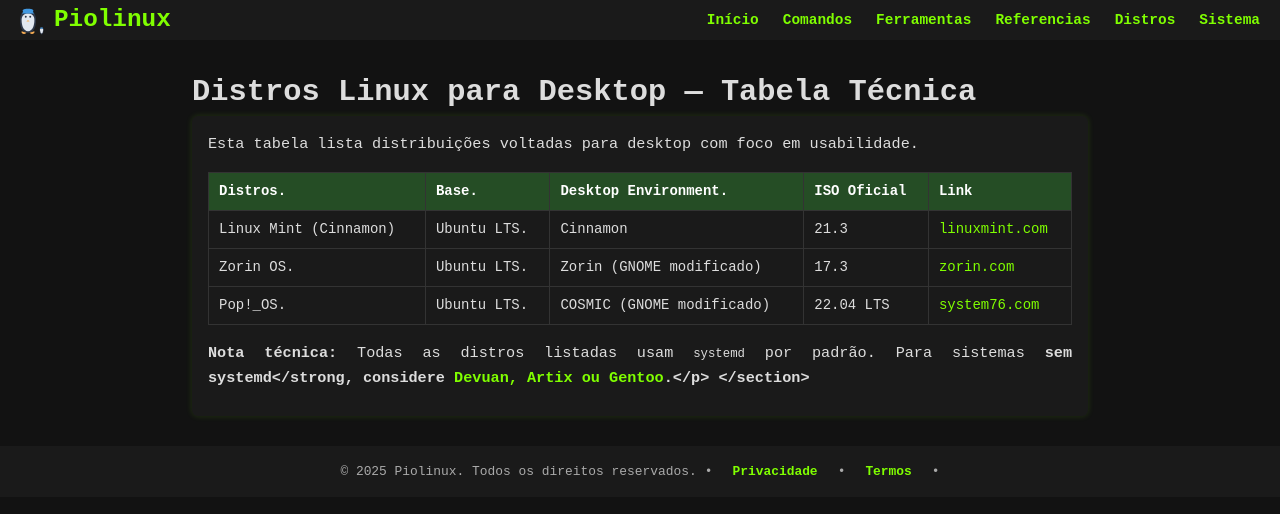
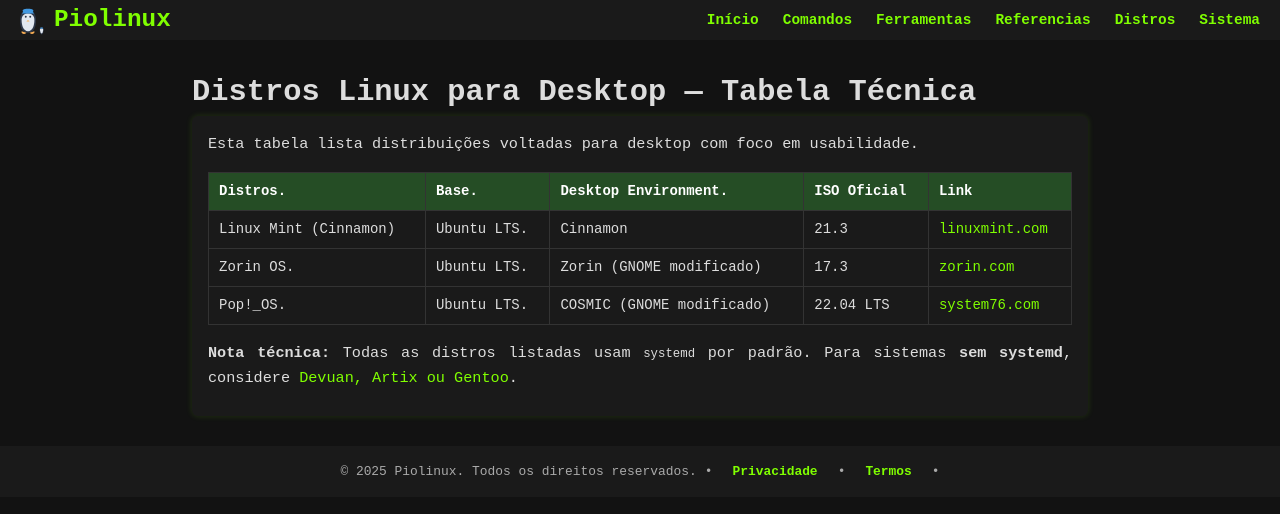
Before and after one commit to Piolinux/piolinux-site, a Jekyll site: the page built from _pages/_distros/distros-linux-para-desktop-tabela-tecnica.md, in a window 1280 px wide. Shown: the top 514 px of the page. Built offline with Jekyll 4.4.1, drawn with Linux system fonts in a browser that asks for light colours.

Commit message:
Update distros-linux-para-desktop-tabela-tecnica.md

```diff
--- a/_pages/_distros/distros-linux-para-desktop-tabela-tecnica.md
+++ b/_pages/_distros/distros-linux-para-desktop-tabela-tecnica.md
@@ -46,5 +46,5 @@ tags: [linux, desktop, distros, mint, zorin, pop-os, cinnamon, gnome, sysadmin]
 
 
 <p><strong>Nota técnica:</strong> Todas as distros listadas usam <code>systemd</code> por padrão.
-  Para sistemas <strong>sem systemd</strong, considere <a href="/distros/underground/">Devuan, Artix ou Gentoo</a>.</p>
+  Para sistemas <strong>sem systemd</strong>, considere <a href="/distros/underground/">Devuan, Artix ou Gentoo</a>.</p>
 </section>
```
